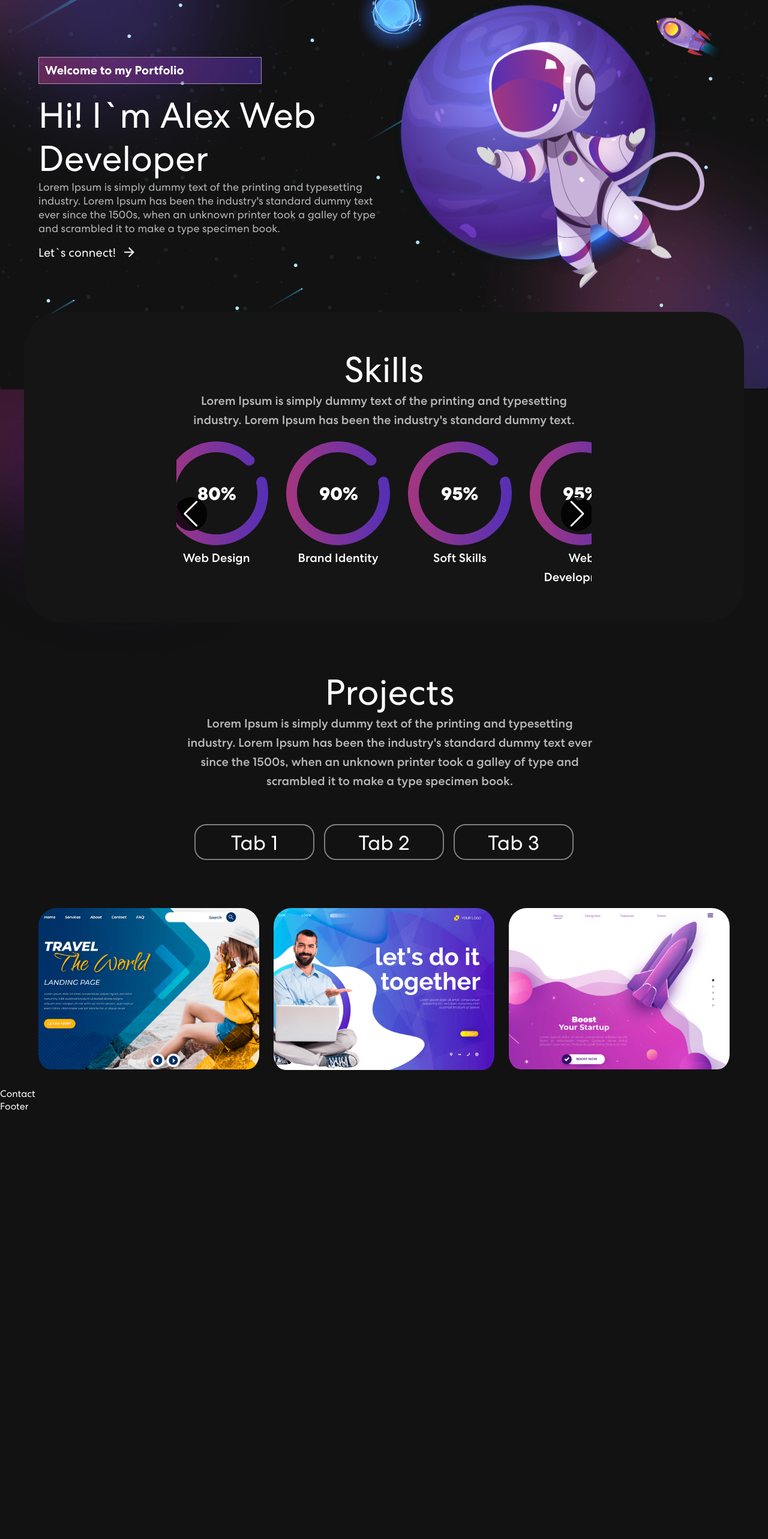
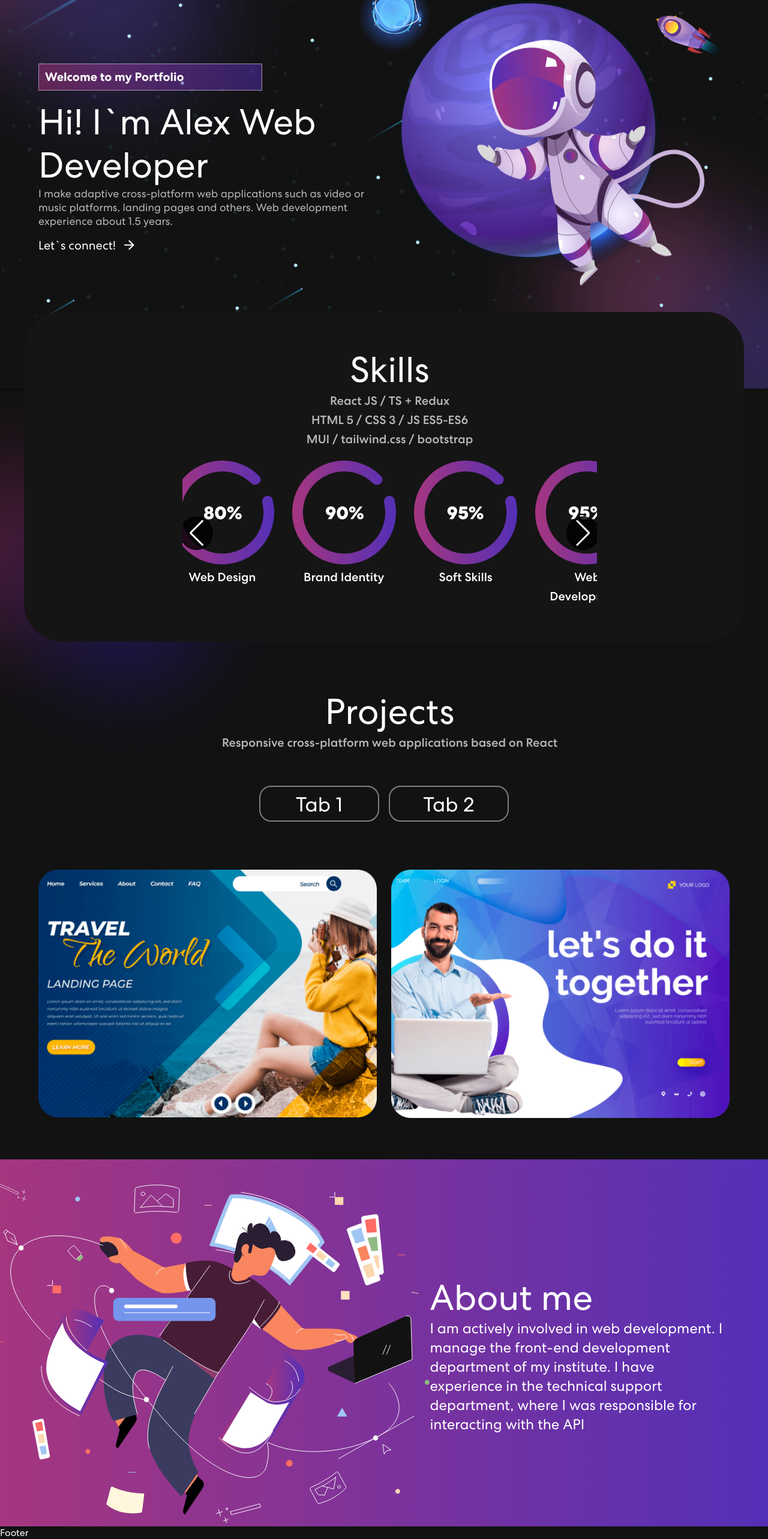
Before and after one commit to cupOfTea321/portfolio, a React (Create React App) app: page / in a window 1280 px wide. Shown: the part 172-2738 px from the top of the page at 60% size. Before the commit the page ends 2027 px from the top, so only its background shows below. Built offline with nearby package versions, Linux system fonts and the light colour scheme.

Commit message:
About section added with animate.css

```diff
--- a/package.json
+++ b/package.json
@@ -11,9 +11,11 @@
     "@testing-library/jest-dom": "^5.16.5",
     "@testing-library/react": "^13.4.0",
     "@testing-library/user-event": "^13.5.0",
+    "animate.css": "^4.1.1",
     "react": "^18.2.0",
     "react-dom": "^18.2.0",
     "react-multi-carousel": "^2.8.2",
+    "react-on-screen": "^2.1.1",
     "react-router-dom": "^6.8.0",
     "react-scripts": "5.0.1",
     "swiper": "^9.0.3",
--- a/src/App.js
+++ b/src/App.js
@@ -3,7 +3,7 @@ import Navbar from "./components/Header/Navbar";
 import Banner from "./components/Banner";
 import Projects from "./components/Projects";
 import Skills from "./components/Skills";
-import Contact from "./components/Contact";
+import About from "./components/About";
 import Footer from "./components/Footer";
 import {Container, createTheme, Paper, ThemeProvider} from "@mui/material";
 import bannerBg from "./assets/img/banner-bg.png";
@@ -35,7 +35,7 @@ function App() {
           </Paper>
               <Skills />
               <Projects />
-              <Contact />
+              <About />
               <Footer />
           </ThemeProvider>
 
--- /dev/null
+++ b/src/components/About.jsx
@@ -0,0 +1,35 @@
+import React from 'react';
+import {Box, Container, Stack, Typography} from "@mui/material";
+import TrackVisibility from "react-on-screen";
+import contactImg from "../assets/img/contact-img.svg";
+import 'animate.css';
+const About = () => {
+    return (
+        <Stack pt={5} mt={5}  sx={{
+            background: 'linear-gradient(90.21deg, #AA367C -5.91%, #4A2FBD 111.58%)',
+
+
+        }} >
+            <Container sx={{display: 'flex', justifyContent: 'center', alignItems: 'center', flexDirection: {xs: 'column', sm:'column', md: 'row'},}}>
+                <Box ml={-13}>
+                    <TrackVisibility>
+                        {({ isVisible }) =>
+                            <img className={isVisible ? "animate__animated animate__zoomIn" : ""} src={contactImg} alt="Contact Us"/>
+                        }
+                    </TrackVisibility>
+                </Box>
+                <Box sx={{width: {sm: '100%', md: '45%'}}}>
+                    <Typography variant={'h2'} component={'h2'}>
+                        About me
+                    </Typography>
+                    <Typography variant={'h5'}>
+                        I am actively involved in web development. I manage the front-end development department of my institute. I have experience in the technical support department, where I was responsible for interacting with the API
+                    </Typography>
+                </Box>
+            </Container>
+
+        </Stack>
+    );
+};
+
+export default About;
--- a/src/components/Banner.jsx
+++ b/src/components/Banner.jsx
@@ -5,9 +5,11 @@ import bannerBg from '../assets/img/banner-bg.png'
 import './components.css'
 import {Link} from "react-router-dom";
 import ArrowForwardIcon from '@mui/icons-material/ArrowForward';
+import 'animate.css';
+import TrackVisibility from "react-on-screen";
 const Banner = () => {
     return (
-        <Box id={'Home'} sx={{display: 'flex', alignItems: 'center', padding: '160px 0 100px 0', backgroundImage: bannerBg, color: 'white' }}>
+        <Box className={`banner`} id={'Home'} sx={{display: 'flex', alignItems: 'center', padding: '160px 0 100px 0', backgroundImage: bannerBg, color: 'white' }}>
             <Stack width={'60%'}>
                 <Typography
                 variant={'h5'}
@@ -32,7 +34,11 @@ const Banner = () => {
                     Hi! I`m Alex Web Developer
                 </Typography>
                 <Typography sx={{fontSize: '18px'}}>
-                    <p style={{color: '#B8B8B8'}}>Lorem Ipsum is simply dummy text of the printing and typesetting industry. Lorem Ipsum has been the industry's standard dummy text ever since the 1500s, when an unknown printer took a galley of type and scrambled it to make a type specimen book.</p>
+                    <p style={{color: '#B8B8B8'}}>
+                        I make adaptive cross-platform web applications such as video
+                        or music platforms, landing pages and others. Web development
+                        experience about 1.5 years.
+                    </p>
                 </Typography>
 
                 <Typography mt={2} sx={{fontSize: '20px', }}>
@@ -44,9 +50,14 @@ const Banner = () => {
 
             </Stack>
 
-            <Box ml={2} className={`banner`}>
-                <img sx={{}} src={headerImg} alt=""/>
-            </Box>
+            <TrackVisibility>
+                {({ isVisible }) =>
+                <Box ml={2}  className={ isVisible ? "animate__animated animate__zoomIn" : ""}>
+                        <img  src={headerImg} alt=""/>
+                        </Box>}
+            </TrackVisibility>
+
+
         </Box>
     );
 };
--- a/src/components/Contact.jsx
+++ /dev/null
@@ -1,11 +0,0 @@
-import React from 'react';
-
-const Contact = () => {
-    return (
-        <div>
-            Contact
-        </div>
-    );
-};
-
-export default Contact;
--- a/src/components/ProjectCard.jsx
+++ b/src/components/ProjectCard.jsx
@@ -3,8 +3,8 @@ import {Box, Grid, Stack, Typography} from "@mui/material";
 
 const ProjectCard = ({ title, description, imgUrl }) => {
     return (
-        <Grid item xs={2} sm={4} md={4} >
-            <Box className={`proj-imgbx`}>
+        <Grid item xs={6} sm={8} md={6} >
+            <Box sx={{marginLeft: {sm:0}}} className={`proj-imgbx`}>
                 <img src={imgUrl} />
                 <Box className={`proj-txtx`}>
                     <Typography variant={'h6'}>
--- a/src/components/Projects.jsx
+++ b/src/components/Projects.jsx
@@ -16,11 +16,7 @@ const Projects = () => {
             description: "React JS",
             imgUrl: projImg2,
         },
-        {
-            title: "Business Startup",
-            description: "Design & Development",
-            imgUrl: projImg3,
-        },
+
     ];
     return (
         <Box display={'flex'} mt={10} id={'Projects'}>
@@ -32,14 +28,14 @@ const Projects = () => {
                         Projects
                     </Typography>
                     <Typography variant={'h6'} component={'h5'} sx={{color: '#B8B8B8'}}>
-                        Lorem Ipsum is simply dummy text of the printing and typesetting industry. Lorem Ipsum has been the industry's standard dummy text ever since the 1500s, when an unknown printer took a galley of type and scrambled it to make a type specimen book.
+                        Responsive cross-platform web applications based on React
                     </Typography>
                 </Box>
 
                 <Grid mt={5} sx={{ flexGrow: 1 }} container mb={10} spacing={2}>
                     <Grid item xs={12}>
                         <Grid container justifyContent="center" spacing={2}>
-                            {[0, 1, 2].map((value) => (
+                            {[0, 1].map((value) => (
                                 <Grid key={value} item>
                                     <Paper
                                         className={`pills`}
--- a/src/components/Skills.jsx
+++ b/src/components/Skills.jsx
@@ -27,14 +27,16 @@ const Skills = () => {
                 marginTop: '-60px',
 
             }}>
-                <Stack  sx={{display: 'flex', justifyContent: 'center', width: '60%', marginLeft: '20%'}}>
+                <Stack  sx={{display: 'flex', justifyContent: 'center', width: '60%', marginLeft: {lg:30, md: 22, sm:15, xs:10 }}}>
                     <Typography variant={'h2'} component={'h2'}>
                         Skills
                     </Typography>
                     <Typography variant={'h6'} sx={{color: '#B8B8B8'}}>
-                        Lorem Ipsum is simply dummy text of the printing and typesetting industry.
-                        Lorem Ipsum has been the industry's standard dummy text.
+                        React JS / TS + Redux <br/>
+                        HTML 5 / CSS 3 / JS ES5-ES6 <br/>
+                        MUI / tailwind.css / bootstrap
                     </Typography>
+                    <Box>
                         <Swiper
                             slidesPerView={3}
                             width={"100%"}
@@ -77,6 +79,8 @@ const Skills = () => {
                                 </Typography>
                             </SwiperSlide>
                         </Swiper>
+                    </Box>
+
                 </Stack>
             </Container>
 
```
Also changed, not shown: 1 other file (tests, documents, lock files or other folders). Lines whose indentation alone changed are shown as unchanged.
